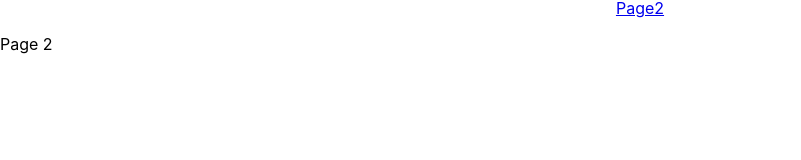
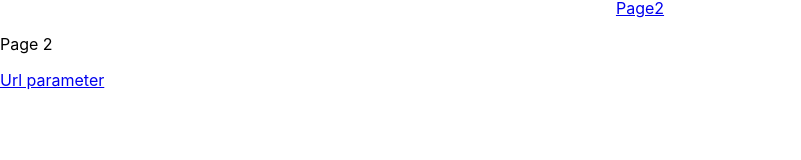
Before and after one commit to hisayuki-komatsu/chapter-react, a React (Create React App) app: page /page2 in a window 1280 px wide. Shown: the part 124-284 px from the top of the page, without its empty margins (0-801 px from the left). Built offline with nearby package versions, Linux system fonts and the light colour scheme.

Commit message:
path parameter

```diff
--- a/src/components/page2.tsx
+++ b/src/components/page2.tsx
@@ -1,7 +1,10 @@
+import { Link } from 'react-router-dom'
+
 export const Page2 = () => {
   return (
     <div>
       <p>Page 2</p>
+      <Link to="/page2/63">Url parameter</Link>
     </div>
   )
 }
--- /dev/null
+++ b/src/components/path-parameter.tsx
@@ -0,0 +1,11 @@
+import { useParams } from 'react-router-dom'
+
+export const PathParameter = () => {
+  const { id } = useParams() as { id: string }
+  return (
+    <div>
+      <p>path parameter page</p>
+      <p>パラメーターは {id} です</p>
+    </div>
+  )
+}
--- /dev/null
+++ b/src/router/page2-route.tsx
@@ -0,0 +1,15 @@
+import { Page2 } from '../components/page2'
+import { PathParameter } from '../components/path-parameter'
+
+export const page2Routes = [
+  {
+    path: '/',
+    exact: true,
+    children: <Page2 />,
+  },
+  {
+    path: '/:id',
+    exact: false,
+    children: <PathParameter />,
+  },
+]
--- a/src/router/router.tsx
+++ b/src/router/router.tsx
@@ -5,6 +5,7 @@ import { Home } from '../components/home'
 import { Page1 } from '../components/page1'
 import { Page2 } from '../components/page2'
 import { page1Routes } from './page1-route'
+import { page2Routes } from './page2-route'
 
 export const Router = () => {
   return (
@@ -27,9 +28,21 @@ export const Router = () => {
           </Switch>
         )}
       />
-      <Route exact path="/page2">
+      <Route
+        path="/page2"
+        render={({ match: { url } }) => (
+          <Switch>
+            {page2Routes.map((route) => (
+              <Route exact={route.exact} path={`${url}${route.path}`}>
+                {route.children}
+              </Route>
+            ))}
+          </Switch>
+        )}
+      ></Route>
+      {/* <Route exact path="/page2">
         <Page2 />
-      </Route>
+      </Route> */}
     </Switch>
   )
 }
```
